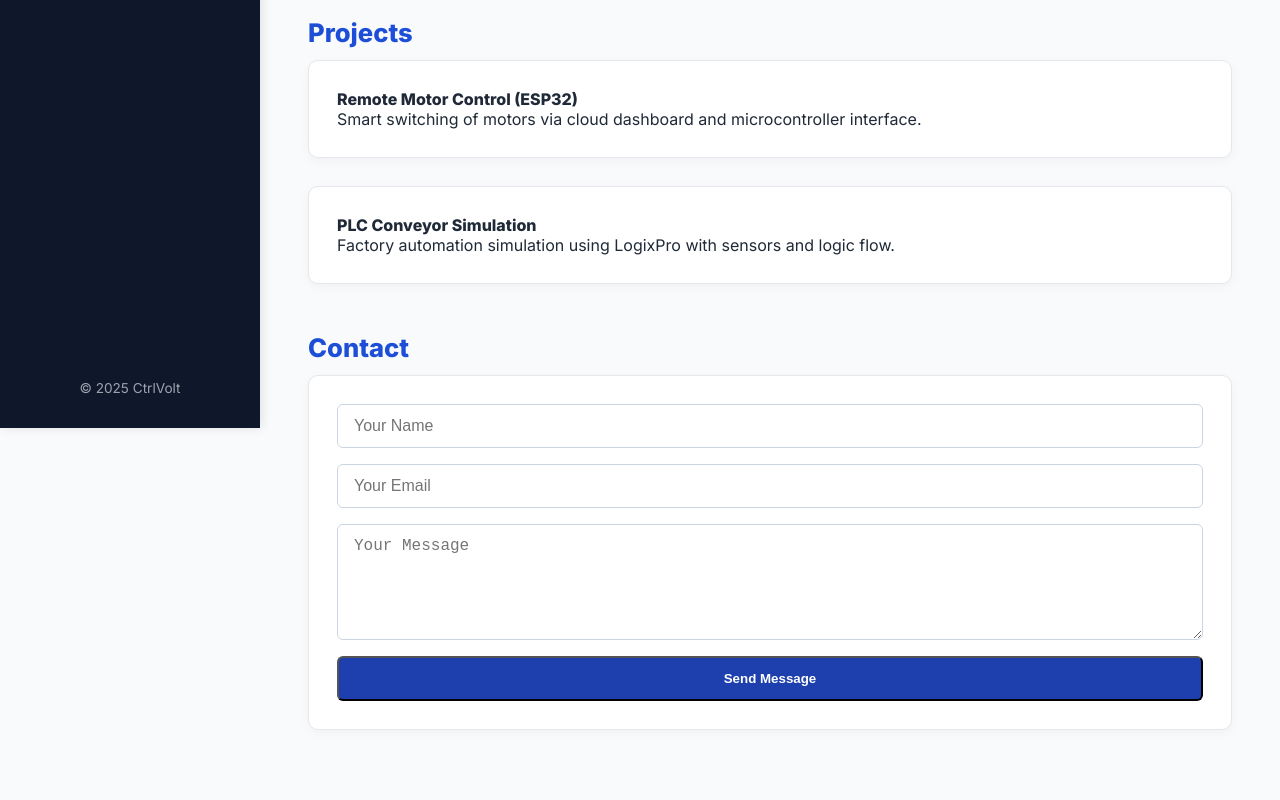
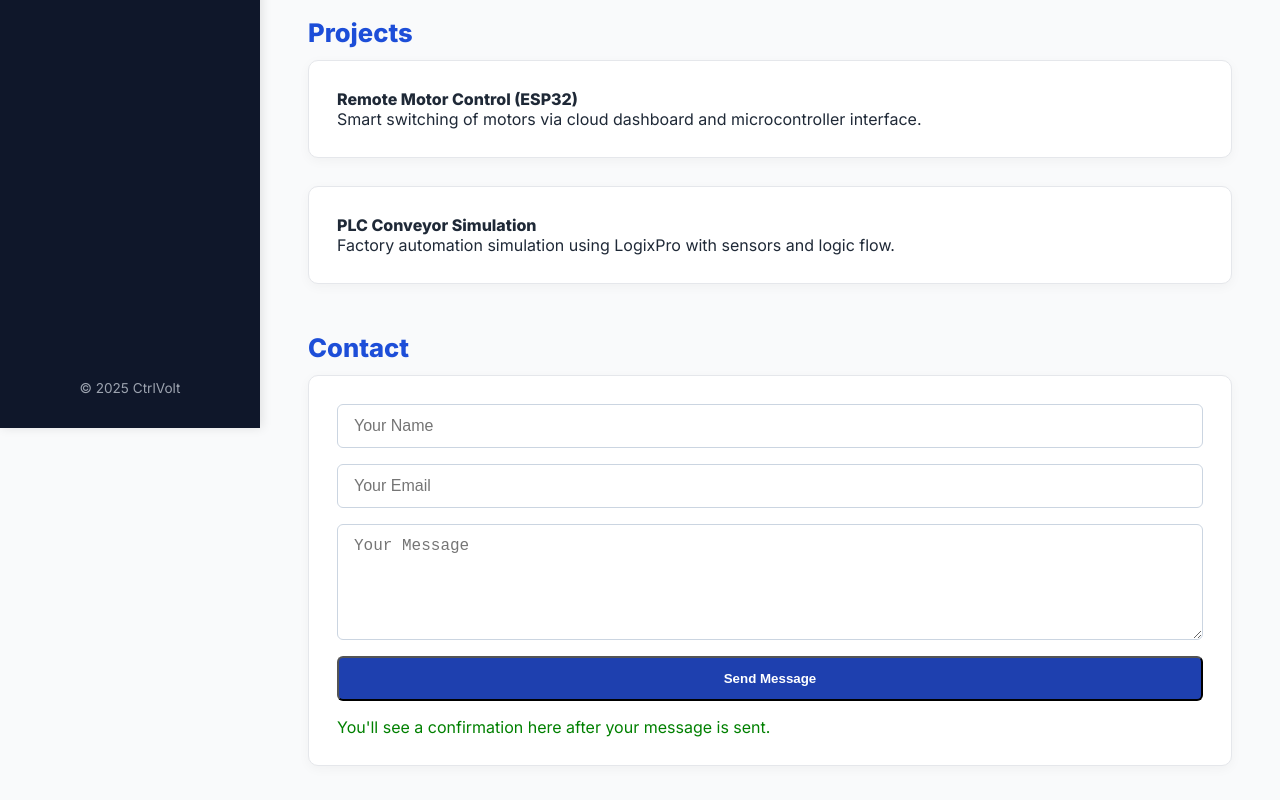
Before and after one commit to enabtech/CtrlVolt, a plain HTML site: page index.html in a window 1280 px wide. Shown: the part 372-1172 px from the top of the page. Drawn offline with Linux system fonts and the light colour scheme.

Commit message:
Update index.html

```diff
--- a/index.html
+++ b/index.html
@@ -228,13 +228,16 @@
 
     <section id="contact">
       <h3>Contact</h3>
-      <div class="card"><form action="https://formspree.io/f/your_new_form_id" method="POST">
-
+      <div class="card">
+        <form action="https://formspree.io/f/xnnzjvqp" method="POST">
           <input type="text" name="name" placeholder="Your Name" required>
           <input type="email" name="email" placeholder="Your Email" required>
           <textarea name="message" rows="5" placeholder="Your Message" required></textarea>
           <button type="submit" class="btn">Send Message</button>
         </form>
+        <p style="color: green; margin-top: 1rem;">
+          You'll see a confirmation here after your message is sent.
+        </p>
       </div>
     </section>
   </div>
```
